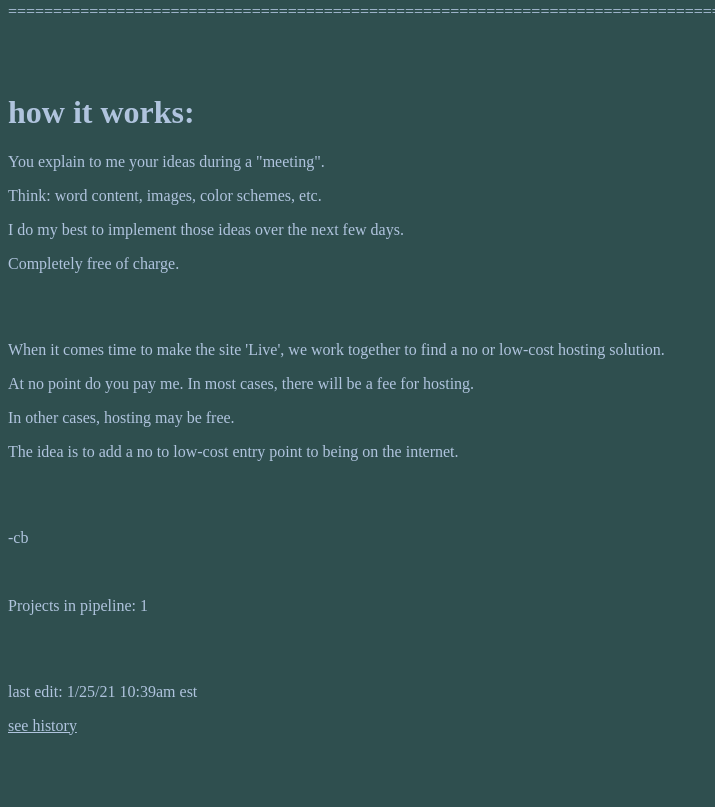
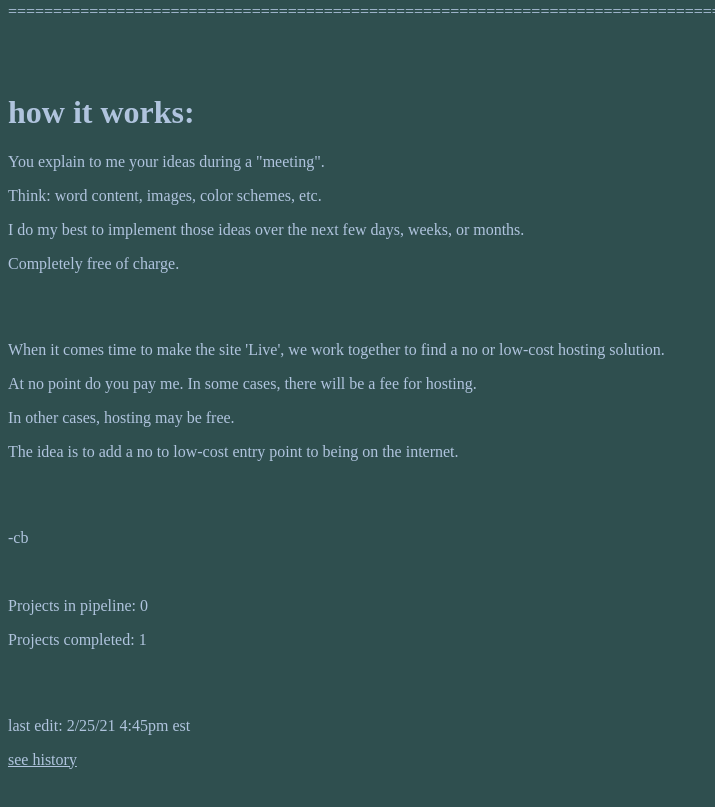
Before and after one commit to coryBove/free-static-website, a plain HTML site: page index.html in a window 1280 px wide. Shown: the part 1161-1968 px from the top of the page, without its empty margins (0-715 px from the left). Drawn offline with Linux system fonts and the light colour scheme.

Commit message:
Update pipeline status. Wording changes.

```diff
--- a/index.html
+++ b/index.html
@@ -51,7 +51,7 @@
         <h1>how it works:</h1>
         <p>You explain to me your ideas during a "meeting".</p>
         <p>Think: word content, images, color schemes, etc.</p>
-        <p>I do my best to implement those ideas over the next few days.</p>
+        <p>I do my best to implement those ideas over the next few days, weeks, or months.</p>
         <p>Completely free of charge.</p>
         <br/>
         <br/>
@@ -59,7 +59,7 @@
             we work together to find a no or low-cost hosting solution.
         </p>
         <p>At no point do you pay me.
-            In most cases, there will be a fee for hosting.
+            In some cases, there will be a fee for hosting.
         </p>
         <p>
             In other cases, hosting may be free.
@@ -69,10 +69,11 @@
         <br/>
         <p>-cb</p>
         <br/>
-        <p>Projects in pipeline: 1</p>
+        <p>Projects in pipeline: 0</p>
+        <p>Projects completed: 1</p>
         <br/>
         <br/>
-        <p>last edit: 1/25/21 10:39am est</p>
+        <p>last edit: 2/25/21 4:45pm est</p>
         <p><a href="https://github.com/coryBove/free-static-website/commits/master/index.html">
             see history</a></p>
         <br/>
```
